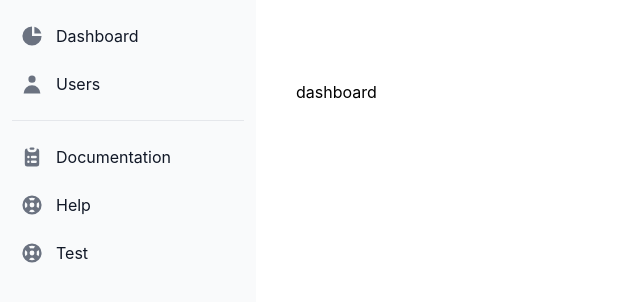
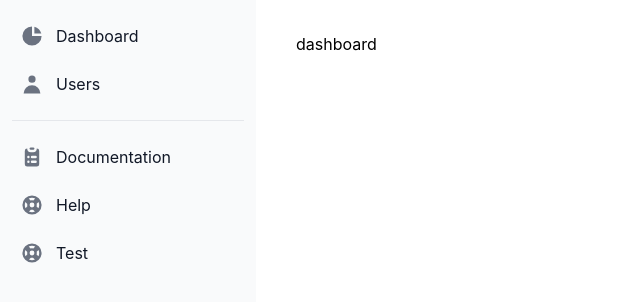
Before and after one commit to dormammuuuuu/Suspicious-Activity-Detection-Intelligence, a React (Create React App) app in the folder sadi-react/: page / in a window 1280 px wide. Shown: the top 302 px of the page, without its empty margins (0-640 px from the left). Built offline with nearby package versions, Linux system fonts and the light colour scheme.

Commit message:
Clean Home.jsx

```diff
--- a/sadi-react/src/pages/Home.jsx
+++ b/sadi-react/src/pages/Home.jsx
@@ -7,9 +7,7 @@ import SadiMain from './SadiMain'
 const Home = () => {
    return (
       <>
-         <div>Home</div>
          <Sidebar />
-         <Dashboard />
 
          <div className="px-10 ml-64 mt-8">
             <Routes>
```
